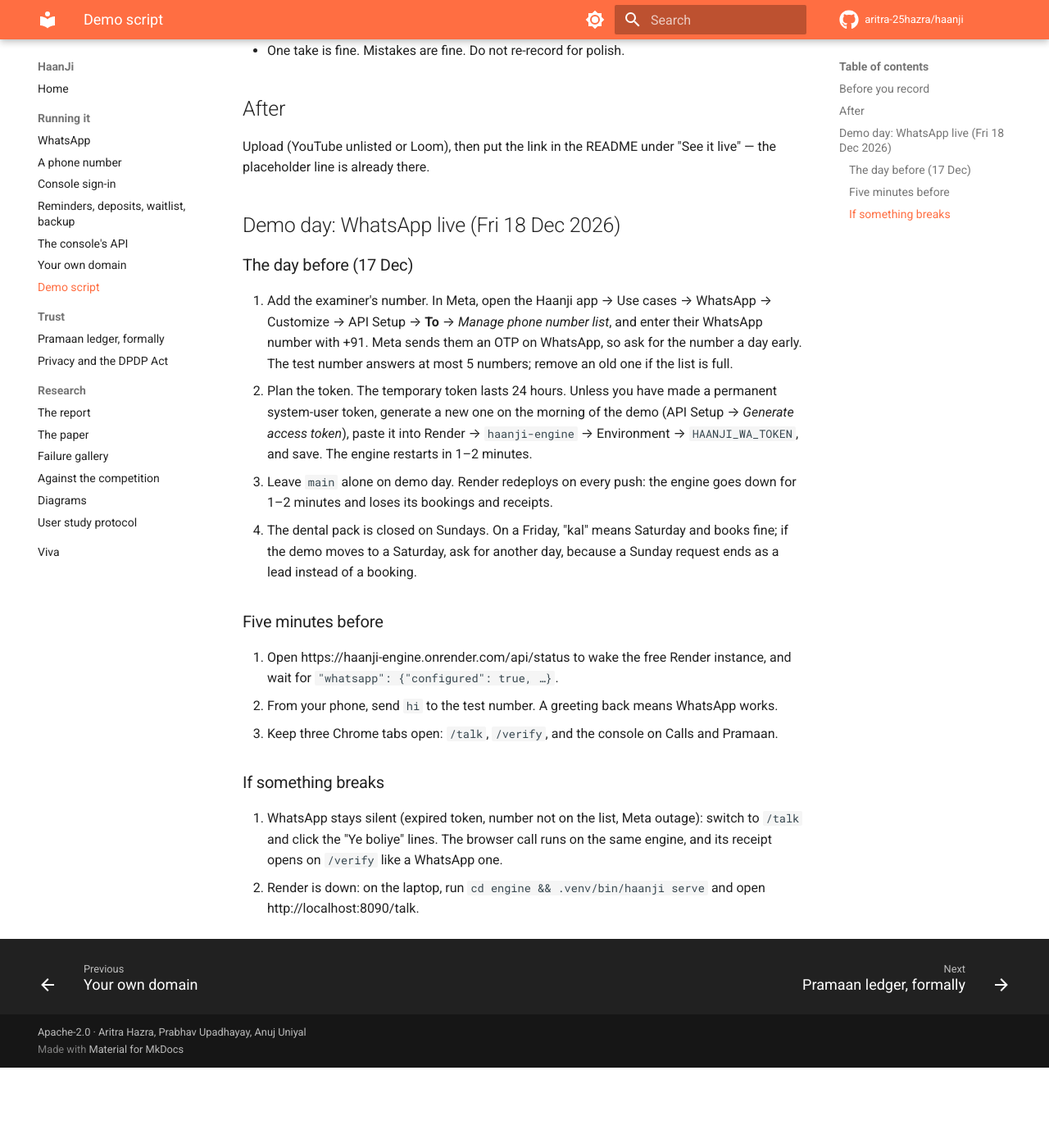
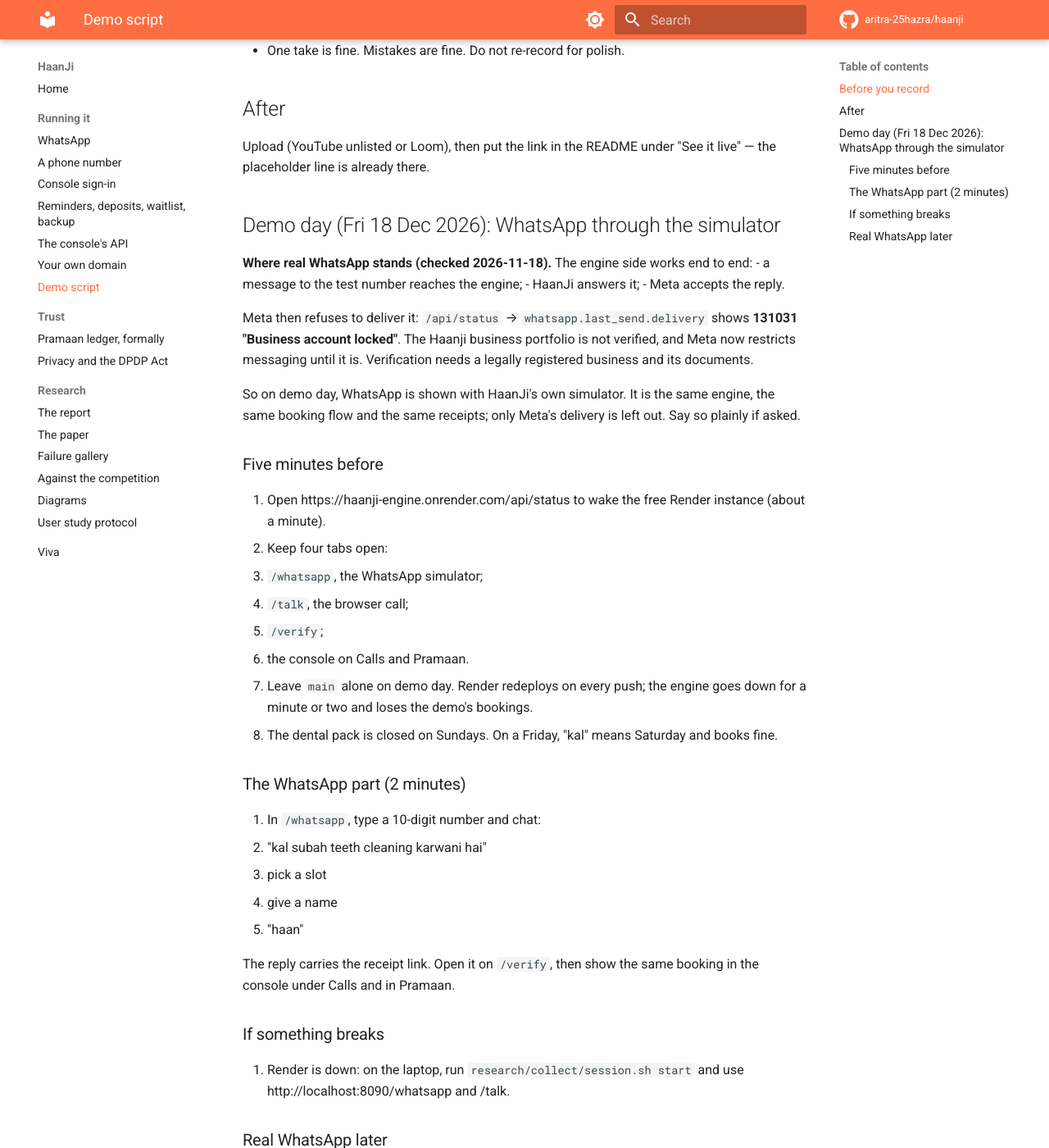
Before and after one commit to aritra-25hazra/haanji, an MkDocs documentation site: the page built from docs/demo-script.md, in a window 1280 px wide and 1400 px high, scrolled down 1357 px. Shown: the whole window at 82% size. Built offline with MkDocs 1.6.1 and Material for MkDocs 9.7.7, drawn with Linux system fonts in a browser that asks for light colours; comment, search, counter and statistics services are not loaded; before the commit the page ends 2659 px from its top, so only the background shows below that; some of the changed text lies outside the part shown.

Commit message:
demo: never WhatsApp a number typed on the public demo; demo script uses the simulator while Meta waits for business verification
Meta's delivery report is 131031 'Business account locked': the Haanji
portfolio is unverified, so delivery is blocked though the engine, token and
webhook all work. On the public demo a web caller's typed number was going to
be messaged once delivery works; now only a channel-proved number is.

Co-Authored-By: Claude Opus 5.5 <noreply@anthropic.com>

```diff
--- a/docs/demo-script.md
+++ b/docs/demo-script.md
@@ -28,39 +28,55 @@ hero on the landing page by hovering so it does not distract while you talk.
 Upload (YouTube unlisted or Loom), then put the link in the README under
 "See it live" — the placeholder line is already there.
 
-## Demo day: WhatsApp live (Fri 18 Dec 2026)
+## Demo day (Fri 18 Dec 2026): WhatsApp through the simulator
 
-### The day before (17 Dec)
+**Where real WhatsApp stands (checked 2026-11-18).** The engine side works end
+to end:
+- a message to the test number reaches the engine;
+- HaanJi answers it;
+- Meta accepts the reply.
 
-1. Add the examiner's number. In Meta, open the Haanji app → Use cases →
-   WhatsApp → Customize → API Setup → **To** → *Manage phone number list*, and
-   enter their WhatsApp number with +91. Meta sends them an OTP on WhatsApp, so
-   ask for the number a day early. The test number answers at most 5 numbers;
-   remove an old one if the list is full.
-2. Plan the token. The temporary token lasts 24 hours. Unless you have made a
-   permanent system-user token, generate a new one on the morning of the demo
-   (API Setup → *Generate access token*), paste it into Render → `haanji-engine`
-   → Environment → `HAANJI_WA_TOKEN`, and save. The engine restarts in 1–2
-   minutes.
-3. Leave `main` alone on demo day. Render redeploys on every push: the engine
-   goes down for 1–2 minutes and loses its bookings and receipts.
-4. The dental pack is closed on Sundays. On a Friday, "kal" means Saturday and
-   books fine; if the demo moves to a Saturday, ask for another day, because a
-   Sunday request ends as a lead instead of a booking.
+Meta then refuses to deliver it: `/api/status` → `whatsapp.last_send.delivery`
+shows **131031 "Business account locked"**. The Haanji business portfolio is not
+verified, and Meta now restricts messaging until it is. Verification needs a
+legally registered business and its documents.
+
+So on demo day, WhatsApp is shown with HaanJi's own simulator. It is the same
+engine, the same booking flow and the same receipts; only Meta's delivery is
+left out. Say so plainly if asked.
 
 ### Five minutes before
 
-5. Open https://haanji-engine.onrender.com/api/status to wake the free Render
-   instance, and wait for `"whatsapp": {"configured": true, …}`.
-6. From your phone, send `hi` to the test number. A greeting back means
-   WhatsApp works.
-7. Keep three Chrome tabs open: `/talk`, `/verify`, and the console on Calls
-   and Pramaan.
+1. Open https://haanji-engine.onrender.com/api/status to wake the free Render
+   instance (about a minute).
+2. Keep four tabs open:
+   - `/whatsapp`, the WhatsApp simulator;
+   - `/talk`, the browser call;
+   - `/verify`;
+   - the console on Calls and Pramaan.
+3. Leave `main` alone on demo day. Render redeploys on every push; the engine
+   goes down for a minute or two and loses the demo's bookings.
+4. The dental pack is closed on Sundays. On a Friday, "kal" means Saturday and
+   books fine.
+
+### The WhatsApp part (2 minutes)
+
+5. In `/whatsapp`, type a 10-digit number and chat:
+   - "kal subah teeth cleaning karwani hai"
+   - pick a slot
+   - give a name
+   - "haan"
+
+   The reply carries the receipt link. Open it on `/verify`, then show the same
+   booking in the console under Calls and in Pramaan.
 
 ### If something breaks
 
-8. WhatsApp stays silent (expired token, number not on the list, Meta outage):
-   switch to `/talk` and click the "Ye boliye" lines. The browser call runs on
-   the same engine, and its receipt opens on `/verify` like a WhatsApp one.
-9. Render is down: on the laptop, run `cd engine && .venv/bin/haanji serve` and
-   open http://localhost:8090/talk.
+6. Render is down: on the laptop, run `research/collect/session.sh start` and
+   use http://localhost:8090/whatsapp and /talk.
+
+### Real WhatsApp later
+
+When a registered business can be verified (Business Settings → Security
+Center → Business verification), the same token, number and webhook start
+delivering, with no code change.
```
Also changed, not shown: README.md (+6 -6 lines), research/REPORT.md (+3 -3 lines), 2 other files.
